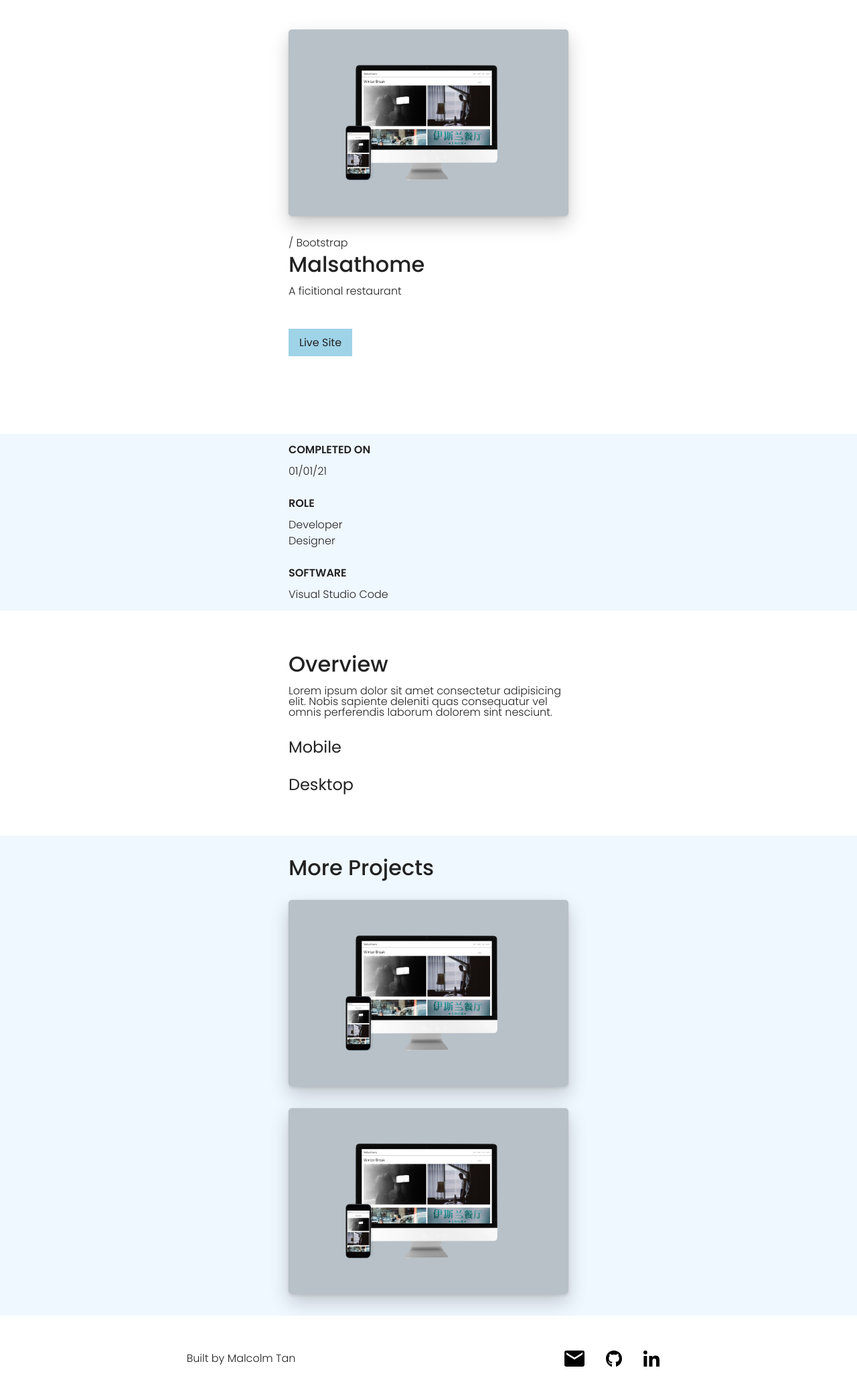
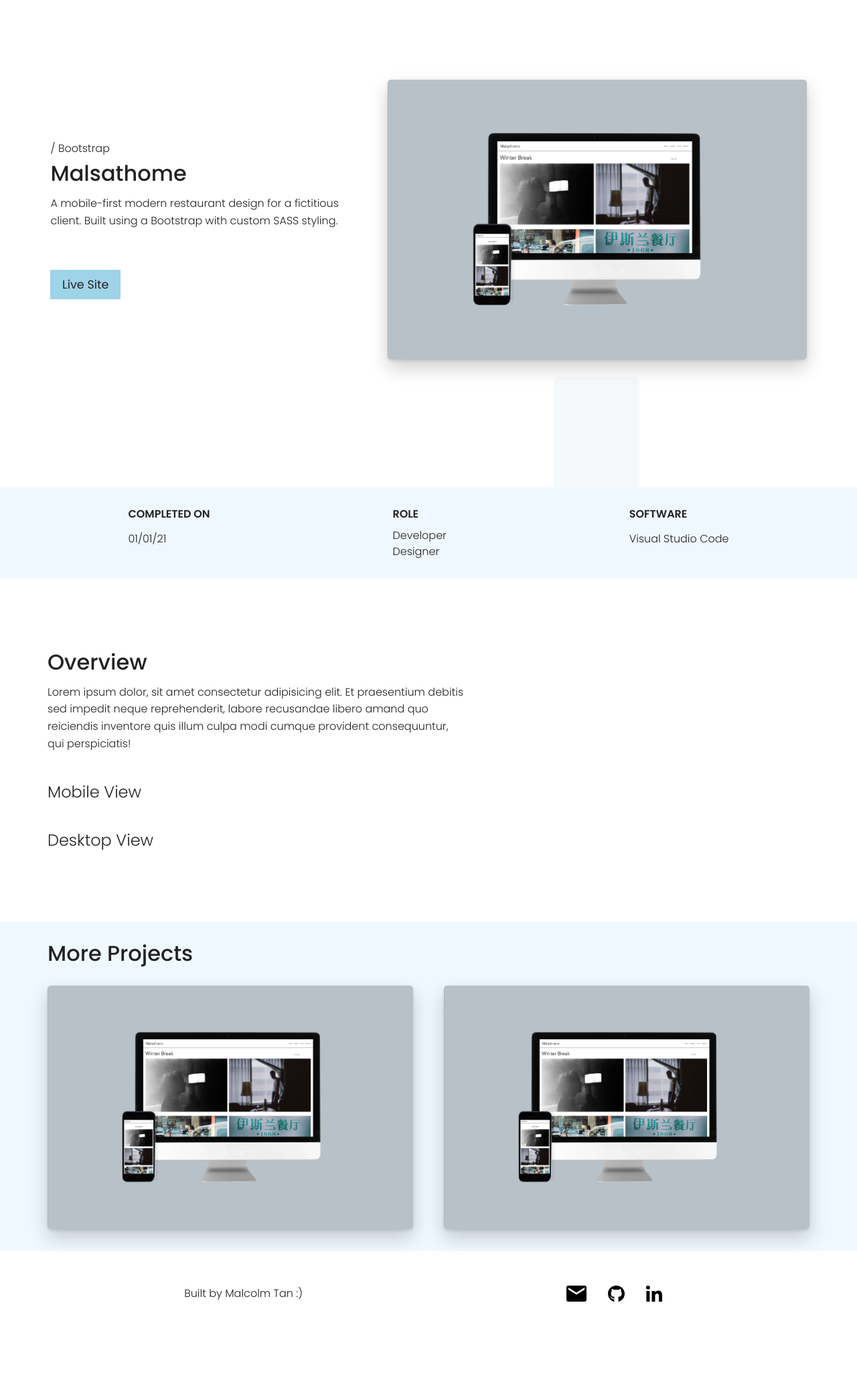
Before and after one commit to MalcolmTann/Portfolio-Build, a PHP site: page /project-1.php in a window 1280 px wide. Shown: the part 72-2133 px from the top of the page at 67% size. After the commit the page ends 2016 px from the top, so only its background shows below. Run offline with PHP 8.4, Linux system fonts and the light colour scheme.

Commit message:
Project Page Template - Complete

```diff
--- a/partials/footer.php
+++ b/partials/footer.php
@@ -11,7 +11,7 @@
                 <img src="images/linkedin.svg" alt="Linkedin">
             </a>
         </div>
-        <p>Built by Malcolm Tan</p>
+        <p>Built by Malcolm Tan :)</p>
     </div>
 </footer>
 <script src="https://cdnjs.cloudflare.com/ajax/libs/jquery/3.5.1/jquery.min.js"></script>
--- a/partials/home/about.php
+++ b/partials/home/about.php
@@ -4,7 +4,7 @@
     </div>
     <div class="is-flex col-2 hidden">
         <h2>Hey, I'm Malcolm</h2>
-        <p>Curiosity drives me to be a proactive and passionate learner, always seeking to acquire new skills, further my experiences, and learn new ways to creatively problem-solve. I love taking on new challenges in pursuit of continuous growth.</p>
+        <p>I code because I love to do it. Curiosity drives me to be a proactive and passionate learner, always seeking to acquire new skills, further my experiences, and learn new ways to creatively problem-solve. I love taking on new challenges in pursuit of continuous growth.</p>
         <button class="btn">View Resume</button>
     </div>
 </section>
--- a/partials/home/landing.php
+++ b/partials/home/landing.php
@@ -1,4 +1,4 @@
-<section class="intro">
+<section class="home-landing">
     <p>/ Front-end Developer</p>
     <h1>Turning ideas into reality through code.</h1>
     <button class="btn">projects</button>
--- a/partials/projects/landing.php
+++ b/partials/projects/landing.php
@@ -1,11 +1,11 @@
-<section class="proj-land">
+<section class="proj-landing">
     <div class="col-1">
         <img src="images/malsathome.jpg">
     </div>
     <div class="col-2">
         <p>/ Bootstrap</p>
         <h1>Malsathome</h1>
-        <p>A ficitional restaurant</p>
+        <p>A mobile-first modern restaurant design for a fictitious client. Built using a Bootstrap with custom SASS styling.</p>
         <button class="btn">Live Site</button>
     </div>
 </section>
--- a/partials/projects/more-projects.php
+++ b/partials/projects/more-projects.php
@@ -2,8 +2,8 @@
     <div class="more-projects">
         <h2>More Projects</h2>
         <div class="is-flex">
-            <img src="images/malsathome.jpg" alt="...">
-            <img src="images/malsathome.jpg" alt="...">
+            <img class="hidden" src="images/malsathome.jpg" alt="...">
+            <img class="hidden" src="images/malsathome.jpg" alt="...">
         </div>
     </div>
 </section>
--- a/partials/projects/overview.php
+++ b/partials/projects/overview.php
@@ -1,12 +1,12 @@
 <section class="overview">
     <div class="is-flex">
         <h2>Overview</h2>
-        <p>Lorem ipsum dolor sit amet consectetur adipisicing elit. Nobis sapiente deleniti quas consequatur vel omnis perferendis laborum dolorem sint nesciunt.</p>
+        <p>Lorem ipsum dolor, sit amet consectetur adipisicing elit. Et praesentium debitis sed impedit neque reprehenderit, labore recusandae libero amand quo reiciendis inventore quis illum culpa modi cumque provident consequuntur, qui perspiciatis!</p>
     </div>
     <div class="is-flex">
-        <h3>Mobile</h3>
+        <h3>Mobile View</h3>
     </div>
     <div class="is-flex">
-        <h3>Desktop</h3>
+        <h3>Desktop View</h3>
    </div>
 </section>
--- a/styles/style.css
+++ b/styles/style.css
@@ -12,7 +12,7 @@ main {
     overflow: hidden;
 }
 
-.intro, .projects, .about, .proj-land, .skills, .overview, .more-projects {
+.home-landing, .projects, .about, .proj-landing, .skills, .overview, .more-projects {
     display: flex;
     justify-content: center;
     flex-direction: column;
@@ -93,6 +93,7 @@ a {
 p {
     font-weight: 300;
     font-size: 1rem;
+    line-height: 1.6;
 }
 
 .btn {
@@ -240,26 +241,26 @@ header h2 {
 
 /*
 |------------------------------------------
-|  Intro - Home
+|  home-landing - Home
 |------------------------------------------
 */
-.intro {
+.home-landing {
     min-height: 100vh;
     gap: 1em;
 }
 
-.intro h1 {
+.home-landing h1 {
     font-size: 2rem;
     position: relative;
     line-height: 1.4;
 }
 
-.intro .btn {
+.home-landing .btn {
     margin-top: 1em;
     text-transform: uppercase;
 }
 
-.intro h1:before {
+.home-landing h1:before {
     content: '';
     display: block;
     position: absolute;
@@ -267,20 +268,20 @@ header h2 {
     width: 5em;
     border-radius: 50%;
     top: 7em;
-    left: 4em;
+    left: 3em;
     background-color: #4381b4;
     opacity: 0.17;
     z-index: -1;
 }
 
-.intro h1:after {
+.home-landing h1:after {
     content: '';
     display: block;
     position: absolute;
     height: 5em;
     width: 5em;
     top: 9.5em;
-    left: 6.5em;
+    left: 5.5em;
     background-color: #4381b4;
     z-index: -1;
     opacity: 0.05;
@@ -354,10 +355,6 @@ header h2 {
     font-size: 1.3rem;
 }
 
-.about p {
-    line-height: 2;
-}
-
 .about .col-1:before {
     content: '';
     display: block;
@@ -378,33 +375,48 @@ header h2 {
 |------------------------------------------
 */
 
-.proj-land {
-    min-height: 90vh;
+.proj-landing {
+    min-height: 100vh;
     gap: 2em;
 }
 
-.proj-land h1 {
+.proj-landing h1 {
     font-size: 2rem;
+    position: relative;
 }
 
-.proj-land .col-1 img {
+.proj-landing .col-1 img {
     width: 100%;
     border-radius: 5px;
     box-shadow: rgba(0, 0, 0, 0.2) 0px 12px 28px 0px, rgba(0, 0, 0, 0.1) 0px 2px 4px 0px, rgba(255, 255, 255, 0.05) 0px 0px 0px 1px inset;
 }
 
-.proj-land .col-2 {
+.proj-landing .col-2 {
     display: flex;
     flex-direction: column;
     gap: 0.5em;
 }
 
-.proj-land .col-2 p:nth-of-type(2) {
+.proj-landing .col-2 p:nth-of-type(2) {
     margin-top: 0.5em;
 }
 
-.proj-land .col-2 .btn {
+.proj-landing .col-2 .btn {
     margin-top: 2.5em;
+}
+
+.proj-landing h1:before {
+    content: '';
+    display: block;
+    position: absolute;
+    height: 6em;
+    width: 6em;
+    border-radius: 5%;
+    top: 5.5em;
+    left: 6em;
+    background-color: #4381b4;
+    opacity: 0.05;
+    z-index: -1;
 }
 
 /*
@@ -415,7 +427,7 @@ header h2 {
 
 .skills {
     height: max-content;
-    padding: 1em;
+    padding: 2em 1em;
 }
 
 .skills .is-flex {
@@ -452,14 +464,14 @@ header h2 {
 */
 
 .overview {
-    height: max-content;
-    gap: 2em;
+    height: 60vh;
+    gap: 3em;
     margin-top: 4em;
     margin-bottom: 4em;
 }
 
 .overview h3 {
-    font-weight: 400;
+    font-weight: 300;
     font-size: 1.5rem;
 }
 
@@ -488,7 +500,6 @@ header h2 {
 }
 
 .more-projects img {
-    height: 100%;
     width: 100%;
     box-shadow: rgba(0, 0, 0, 0.2) 0px 12px 28px 0px, rgba(0, 0, 0, 0.1) 0px 2px 4px 0px, rgba(255, 255, 255, 0.05) 0px 0px 0px 1px inset;
     border-radius: 5px;
@@ -524,25 +535,25 @@ footer p {
 */
 @media only screen and (min-width: 320px) {
 
-    .intro, .projects, .about, .proj-land, .skills, .overview, .more-projects {
+    .home-landing, .projects, .about, .proj-landing, .skills, .overview, .more-projects {
         max-width: 450px;
     }
 
-    .intro h1 {
+    .home-landing h1 {
         font-size: 2rem;
     }
 }
 
 @media only screen and (min-width: 450px) {
 
-    .intro h1:before {
+    .home-landing h1:before {
         height: 6em;
         width: 6em;
         top: 6em;
         left: 7em;
     }
 
-    .intro h1:after {
+    .home-landing h1:after {
         height: 6em;
         width: 6em;
         top: 9em;
@@ -555,13 +566,17 @@ footer p {
         width: 80%;
     }
 
-
-    .about img {
-        width: 70%;
+    .about .is-flex {
+        gap: 2em;
     }
 
-    .about .is-flex {
-        gap: 2em;
+    .proj-landing h1:before {
+        left: 9em;
+    }
+
+    .overview {
+        margin-top: 1em;
+        margin-bottom: 1em;
     }
 }
 
@@ -571,22 +586,22 @@ footer p {
         padding: 1em 1.7em;
     }
 
-    .intro, .projects, .about {
+    .home-landing, .projects, .about, .proj-landing, .skills, .overview, .more-projects {
         max-width: 550px;
     }
 
-    .intro h1 {
+    .home-landing h1 {
         font-size: 2.5rem;
     }
 
-    .intro h1:before {
+    .home-landing h1:before {
         height: 6em;
         width: 6em;
         top: 4em;
         left: 7em;
     }
 
-    .intro h1:after {
+    .home-landing h1:after {
         height: 6em;
         width: 6em;
         top: 7em;
@@ -636,6 +651,20 @@ footer p {
     .about .col-2 {
         width: 80%;
         margin: 0 auto;
+    }
+
+    .proj-landing {
+        gap: 2.5em;
+    }
+
+    .proj-landing h1:before {
+        top: 4em;
+        left: 12em;
+    }
+
+    .skills .is-flex {
+        flex-direction: row;
+        justify-content: space-between;
     }
 
     footer .container {
@@ -697,23 +726,23 @@ footer p {
         display: none;
     }
 
-    .intro, .projects, .about {
+    .home-landing, .projects, .about, .proj-landing, .skills, .overview, .more-projects {
         max-width: 740px;
     }
 
-    .intro h1 {
+    .home-landing h1 {
         font-size: 3rem;
         max-width: 800px;
     }
 
-    .intro h1:before {
+    .home-landing h1:before {
         height: 5em;
         width: 5em;
         top: 3em;
         left: 9em;
     }
 
-    .intro h1:after {
+    .home-landing h1:after {
         height: 5em;
         width: 5em;
         top: 5.5em;
@@ -772,6 +801,46 @@ footer p {
         width: 50%;
     }
 
+    .proj-landing {
+        flex-direction: row-reverse;
+        justify-content: center;
+        align-items: center;
+    }
+
+    .proj-landing .col-1 {
+        flex-basis: 60%;
+        max-width: 60%;
+    }
+
+    .proj-landing .col-2 {
+        flex-basis: 40%;
+        max-width: 40%;
+    }
+
+    .proj-landing h1:before {
+        height: 8em;
+        width: 4em;
+        left: 14em;
+        top: 8.5em;
+    }
+
+    .skills .is-flex {
+        justify-content: space-around;
+    }
+
+    .overview .is-flex:first-of-type p {
+        width: 70%;
+    }
+
+    .more-projects .is-flex {
+        flex-direction: row;
+        justify-content: space-between;
+    }
+
+    .more-projects img {
+        width: 48%;
+    }
+
     .hidden {
         transition: 0.9s all ease;
     }
@@ -792,20 +861,20 @@ footer p {
         transform: translateY(-4px);
     }
 
-    .intro, .projects, .about {
+    .home-landing, .projects, .about, .proj-landing, .skills, .overview, .more-projects {
         max-width: 970px;
     }
 
-    .intro h1 {
+    .home-landing h1 {
         font-size: 3.5rem;
     }
 
-    .intro h1:before {
+    .home-landing h1:before {
         top: 2.5em;
         left: 10.5em;
     }
 
-    .intro h1:after {
+    .home-landing h1:after {
         top: 5em;
         left: 13em;
     }
@@ -840,32 +909,49 @@ footer p {
         max-width: 40%;
     }
 
+    .proj-landing {
+        gap: 2.5em;
+    }
+
+    .proj-landing .col-1 {
+        flex-basis: 55%;
+        max-width: 55%;
+    }
+
+    .proj-landing h1:before {
+        left: 19em;
+        top: 9em;
+    }
+
+    .overview .is-flex:first-of-type p {
+        width: 55%;
+    }
+
     footer img:hover {
         transform: translateY(-4px);
     }
-
 }
 
 @media only screen and (min-width: 1200px) {
 
-    .intro, .projects, .about {
+    .home-landing, .projects, .about, .proj-landing, .skills, .overview, .more-projects {
         max-width: 1170px;
     }
 
-    .intro p {
+    .home-landing p {
         font-size: 1.2rem;
     }
 
-    .intro .btn {
+    .home-landing, .proj-landing .btn {
         font-size: 1.1rem;
     }
 
-    .intro h1:before {
+    .home-landing h1:before {
         top: 2em;
         left: 12.7em;
     }
 
-    .intro h1:after {
+    .home-landing h1:after {
         top: 4.5em;
         left: 15.3em;
     }
@@ -887,6 +973,24 @@ footer p {
         width: 88%;
     }
 
+    .proj-landing {
+        gap: 3em;
+    }
+
+    .proj-landing .col-2 {
+        flex-basis: 40%;
+        min-width: 40%;
+    }
+
+    .proj-landing .col-2 .btn {
+        margin-top: 3em;
+    }
+
+    .proj-landing h1:before {
+        left: 23.5em;
+        top: 10em;
+    }
+
     footer img {
         height: 1.5em;
         padding: 0 1em;
```
